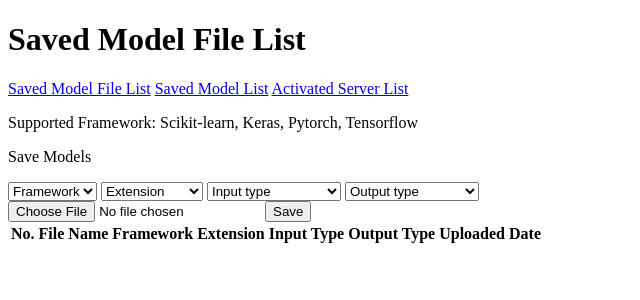
After one commit to jongunee/brain_module_manager, a Flask app: page /files in a window 1280 px wide. The commit adds this page. Shown: the top 300 px of the page, without its empty margins (0-640 px from the left). Run offline with Flask 3, Linux system fonts and the light colour scheme; lists and menus that the app fills with data are empty.

Commit message:
registering model file feature added

```diff
--- a/app.py
+++ b/app.py
@@ -1,12 +1,80 @@
-from flask import Flask, render_template, request
+from flask import Flask, render_template, request, jsonify
 import socket
 import subprocess
 import os
 import json
 import tempfile
 import random
+import bentoml
+import torch
+import keras
+import joblib
+import tensorflow as tf
+import zipfile
+from werkzeug.utils import secure_filename
+from datetime import datetime
+
 
 app = Flask(__name__)
+
+base_files_dir = 'models'
+metadata_file = 'metadata.json'
+
+# 현재 사용가능한 포트를 찾아 사용가능한 랜덤 포트 찾기
+
+server_info = {}
+
+
+def find_available_port(start_port, end_port):
+  while True:
+    trial_port = random.randint(start_port, end_port)
+    with socket.socket(socket.AF_INET, socket.SOCK_STREAM) as sock:
+      port_is_used = sock.connect_ex(('localhost', trial_port)) == 0
+      if not port_is_used:
+        return trial_port
+
+
+def update_metadata(filename, framework, extension, input_type, output_type):
+  if not os.path.exists(metadata_file):
+    data = {}
+  else:
+    with open(metadata_file, 'r') as f:
+      data = json.load(f)
+
+  model_name = filename.rsplit('.', 1)[0]  # 파일 확장자를 제거하여 모델명을 얻음
+  current_date = datetime.now().strftime("%Y-%m-%d")
+  data[model_name] = {
+      "framework": framework,
+      "extension": extension,
+      "input_type": input_type,
+      "output_type": output_type,
+      "uploaded_date": current_date
+  }
+
+  with open(metadata_file, 'w') as f:
+    json.dump(data, f, indent=2)
+
+
+def read_metadata():
+  if not os.path.exists(metadata_file):
+    return []
+
+  with open(metadata_file, 'r') as f:
+    data = json.load(f)
+
+  file_list = []
+  for model_name, metadata in data.items():
+    file_info = {
+        "model_name": model_name,
+        "framework": metadata["framework"],
+        "extension": metadata["extension"],
+        "input_type": metadata["input_type"],
+        "output_type": metadata["output_type"],
+        "uploaded_date": metadata["uploaded_date"]
+    }
+    file_list.append(file_info)
+
+  return file_list
 
 # 저장된 학습 모델 리스트 찾기
 
@@ -24,21 +92,56 @@ def get_saved_models(base_models_dir):
   return all_model_info
 
 
-base_models_dir = r'C:\Users\whsrj\bentoml\models'
-saved_models = get_saved_models(base_models_dir)
-
-# 현재 사용가능한 포트를 찾아 사용가능한 랜덤 포트 찾기
-
-server_info = {}
+def save_with_bento(framework, file_path, bento_model_name):
+  root, extension = os.path.splitext(file_path)
+  print(extension)
+  if framework == 'sklearn':
+    model = joblib.load(file_path)
+    return bentoml.sklearn.save_model(bento_model_name, model)
+  elif framework == 'keras':
+    model = keras.models.load_model(file_path)
+    return bentoml.keras.save_model(bento_model_name, model)
+  elif framework == 'tensorflow':
+    if extension == '.h5':
+      model = keras.models.load_model(file_path)
+      return bentoml.keras.save_model(bento_model_name, model)
+    else:
+      model = tf.saved_model.load(file_path)
+      return bentoml.tensorflow.save_model(bento_model_name, model)
+  elif framework == 'pytorch':
+    model = torch.load(file_path)
+    return bentoml.pytorch.save_model(bento_model_name, model)
+  else:
+    return "Unsupported framework: {}".format(framework)
 
 
-def find_available_port(start_port, end_port):
-  while True:
-    trial_port = random.randint(start_port, end_port)
-    with socket.socket(socket.AF_INET, socket.SOCK_STREAM) as sock:
-      port_is_used = sock.connect_ex(('localhost', trial_port)) == 0
-      if not port_is_used:
-        return trial_port
+@app.route('/create', methods=['POST'])
+def create_model():
+  data = request.get_json()
+  model_name = data.get('model_name')
+  framework = data.get('framework')
+  extension = data.get('extension')
+
+  if not model_name or not extension:
+    return 'Model name and extension are required', 400
+
+  if extension == 'saved_model':
+    file_path = os.path.join(base_files_dir, model_name)
+    if not os.path.isdir(file_path):
+      zip_file = zipfile.ZipFile(file_path + '.zip')
+      zip_file.extractall(file_path)
+      zip_file.close()
+  else:
+    file_path = os.path.join(base_files_dir, model_name + extension)
+
+  if not os.path.exists(file_path):
+    return 'File not found', 404
+
+  # 모델을 로드하고 BentoML로 저장
+  bento_model_name = "bento_" + model_name
+  save_with_bento(framework, file_path, bento_model_name)
+
+  return jsonify(model_name=bento_model_name)
 
 
 @app.route('/')
@@ -46,14 +149,54 @@ def home():
   return render_template('index.html')
 
 
+@app.route('/files')
+def files():
+  saved_files = read_metadata()
+  return render_template('file_list.html', saved_files=saved_files)
+
+
 @app.route('/models')
 def models():
+  base_models_dir = r'C:\Users\whsrj\bentoml\models'
+  saved_models = get_saved_models(base_models_dir)
   return render_template('model_list.html', saved_models=saved_models)
 
 
 @app.route('/servers')
 def servers():
   return render_template('server_list.html', server_info=server_info)
+
+
+@app.route('/upload', methods=['POST'])
+def upload():
+  if 'file' not in request.files:
+    return 'No file part', 400
+  file = request.files['file']
+  if file.filename == '':
+    return 'No selected file', 400
+
+  framework = request.form.get('framework')
+  if not framework:
+    return 'Framework not selected', 400
+
+  extension = request.form.get('extension')
+  if not extension:
+    return 'Extension not selected', 400
+
+  input_type = request.form.get('input_type')
+  if not input_type:
+    return 'Input type not selected', 400
+
+  output_type = request.form.get('output_type')
+  if not output_type:
+    return 'Output type not selected', 400
+
+  filename = secure_filename(file.filename)
+  file_path = os.path.join(base_files_dir, filename)
+  file.save(file_path)
+  update_metadata(filename, framework, extension, input_type, output_type)
+
+  return f'Model file uploaded successfully with framework {framework}'
 
 
 @app.route('/service', methods=['POST'])
--- /dev/null
+++ b/static/js/create_model.js
@@ -0,0 +1,24 @@
+$(document).ready(function () {
+  // 동적으로 생성된 요소에도 이벤트 핸들러를 적용
+  $(document).on("click", ".create-model-btn", function () {
+    var model_name = $(this).data("model-name");
+    var framework = $(this).data("framework");
+    var extension = $(this).data("extension");
+    $.ajax({
+      url: "/create",
+      type: "POST",
+      contentType: "application/json;charset=utf-8",
+      data: JSON.stringify({
+        model_name: model_name,
+        framework: framework,
+        extension: extension,
+      }),
+      success: function (response) {
+        alert("모델 생성 성공: " + response.model_name);
+      },
+      error: function (xhr, status, error) {
+        alert("모델 생성 실패: " + xhr.responseText);
+      },
+    });
+  });
+});
--- /dev/null
+++ b/static/js/save_file.js
@@ -0,0 +1,45 @@
+$(document).ready(function () {
+  $("#upload-form").submit(function (event) {
+    event.preventDefault();
+
+    var framework = $("#file_framework").val();
+    var extension = $("#extension").val();
+    var input_type = $("#input_type").val();
+    var output_type = $("#output_type").val();
+    if (!framework) {
+      alert("Please select a framework.");
+      return;
+    }
+    if (!extension) {
+      alert("Please select an extension.");
+      return;
+    }
+    if (!input_type) {
+      alert("Please select a input type.");
+      return;
+    }
+    if (!output_type) {
+      alert("Please select an output type.");
+      return;
+    }
+    var formData = new FormData(this);
+    formData.append("framework", framework);
+    formData.append("extension", extension);
+    formData.append("input_type", input_type);
+    formData.append("output_type", output_type);
+
+    $.ajax({
+      url: "/upload",
+      type: "POST",
+      data: formData,
+      contentType: false,
+      processData: false,
+      success: function (response) {
+        $("#message").text(response);
+      },
+      error: function (xhr, status, error) {
+        $("#message").text("Failed to upload file: " + xhr.responseText);
+      },
+    });
+  });
+});
--- /dev/null
+++ b/templates/file_list.html
@@ -0,0 +1,79 @@
+<!DOCTYPE html>
+<html lang="en">
+  <head>
+    <title>Saved Model File List</title>
+    <script src="http://code.jquery.com/jquery-latest.min.js"></script>
+  </head>
+  <body>
+    <h1>Saved Model File List</h1>
+    <a href="{{url_for('files')}}">Saved Model File List</a>
+    <a href="{{url_for('models')}}">Saved Model List</a>
+    <a href="{{url_for('servers')}}">Activated Server List</a>
+    <p>Supported Framework: Scikit-learn, Keras, Pytorch, Tensorflow</p>
+    <p>Save Models</p>
+    <select class="file-framework" id="file_framework" name="file_framework" required>
+      <option value="" disabled selected>Framework</option>
+      <option value="sklearn">Scikit-learn</option>
+      <option value="keras">Keras</option>
+      <option value="pytorch">Pytorch</option>
+      <option value="tensorflow">Tensorflow</option>
+    </select>
+    <select class="extension" id="extension" name="extension" required>
+      <option value="" disabled selected>Extension</option>
+      <option value=".pkl">.pkl</option>
+      <option value="saved_model">saved_model</option>
+      <option value=".h5">.h5</option>
+      <option value=".pt">.pt</option>
+      <option value=".pth">.pth</option>
+    </select>
+    <select class="input-type" id="input_type" name="input_type" required>
+      <option value="" disabled selected>Input type</option>
+      <option value="NumpyNdarray">NumpyNdarray</option>
+      <option value="PandasDataFrame">PandasDataFrame</option>
+      <option value="PandasSeries">PandasSeries</option>
+      <option value="JSON">JSON</option>
+    </select>
+    <select class="output-type" id="output_type" name="output_type" required>
+      <option value="" disabled selected>Output type</option>
+      <option value="NumpyNdarray">NumpyNdarray</option>
+      <option value="PandasDataFrame">PandasDataFrame</option>
+      <option value="PandasSeries">PandasSeries</option>
+      <option value="JSON">JSON</option>
+    </select>
+    <form id="upload-form" enctype="multipart/form-data">
+      <input type="file" name="file" required>
+      <button type="submit" id="upload-btn">Save</button>
+    </form>
+    <div id="message"></div>
+
+    <table>
+      <thead>
+        <tr>
+          <th>No.</th>
+          <th>File Name</th>
+          <th>Framework</th>
+          <th>Extension</th>
+          <th>Input Type</th>
+          <th>Output Type</th>
+          <th>Uploaded Date</th>
+        </tr>
+      </thead>
+      <tbody>
+        {% for file_info in saved_files %}
+        <tr>
+          <td>{{ loop.index }}</td>
+          <td>{{ file_info.model_name }}</td>
+          <td>{{ file_info.framework }}</td>
+          <td>{{ file_info.extension }}</td>
+          <td>{{ file_info.input_type }}</td>
+          <td>{{ file_info.output_type }}</td>
+          <td>{{ file_info.uploaded_date }}</td>
+          <td><button class="create-model-btn" data-model-name="{{ file_info.model_name }}" data-framework="{{ file_info.framework }}" data-extension="{{ file_info.extension }}">모델 생성</button></td>
+        </tr>
+        {% endfor %}
+      </tbody>
+    </table>
+    <script type=text/javascript src="{{ url_for('static', filename='js/save_file.js') }}"></script>
+    <script type=text/javascript src="{{ url_for('static', filename='js/create_model.js') }}"></script>
+  </body>
+</html>
--- a/templates/index.html
+++ b/templates/index.html
@@ -6,6 +6,7 @@
   </head>
   <body>
     <h1>Brain Module Manager</h1>
+    <a href="{{url_for('files')}}">Saved Model File List</a>
     <a href="{{url_for('models')}}">Saved Model List</a>
     <a href="{{url_for('servers')}}">Activated Server List</a>
   </body>
--- a/templates/model_list.html
+++ b/templates/model_list.html
@@ -6,13 +6,14 @@
   </head>
   <body>
     <h1>Saved Model List</h1>
+    <a href="{{url_for('files')}}">Saved Model File List</a>
     <a href="{{url_for('models')}}">Saved Model List</a>
     <a href="{{url_for('servers')}}">Activated Server List</a>
     <p>Supported types</p>
     <ul>
       <li>Framework: Scikit-learn, Keras, Pytorch, Tensorflow</li>
-      <li>Input: NumpyNdarray, PandasDataFrame, PandasSeries</li>
-      <li>Output: NumpyNdarray, PandasDataFrame, PandasSeries</li>
+      <li>Input: NumpyNdarray, PandasDataFrame, PandasSeries, JSON</li>
+      <li>Output: NumpyNdarray, PandasDataFrame, PandasSeries, JSON</li>
     </ul>
     <table>
       <thead>
--- a/templates/server_list.html
+++ b/templates/server_list.html
@@ -7,6 +7,7 @@
   </head>
   <body>
     <h1>Server List</h1>
+    <a href="{{url_for('files')}}">Saved Model File List</a>
     <a href="{{url_for('models')}}">Saved Model List</a>
     <a href="{{url_for('servers')}}">Activated Server List</a>
     {% for model_name, config_list in server_info.items() %}
```
Also changed, not shown: config.yaml (added, +7 -0 lines), service.py (+4 -4 lines), 1 other file.
